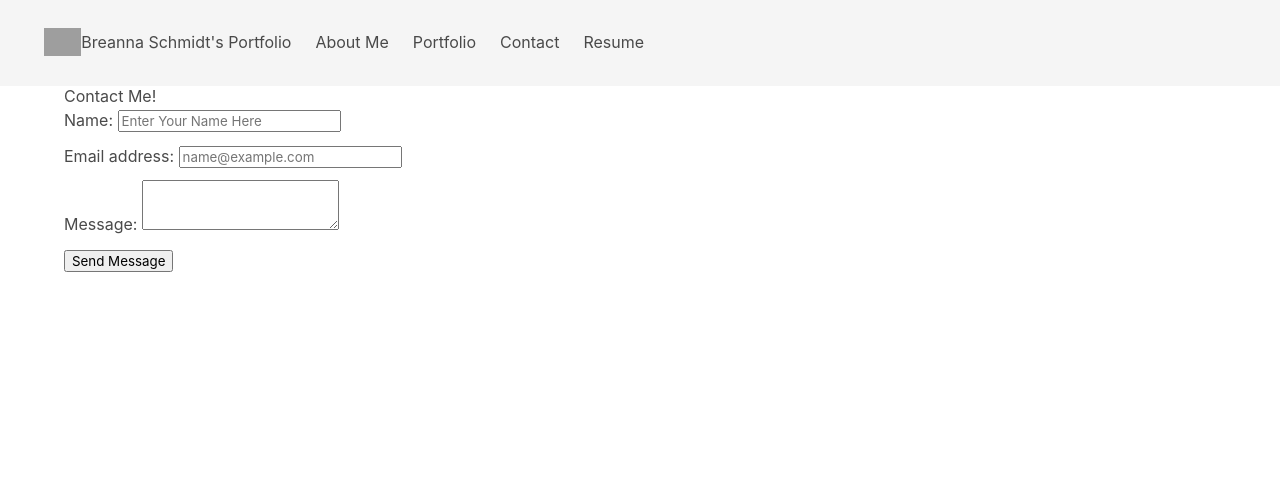
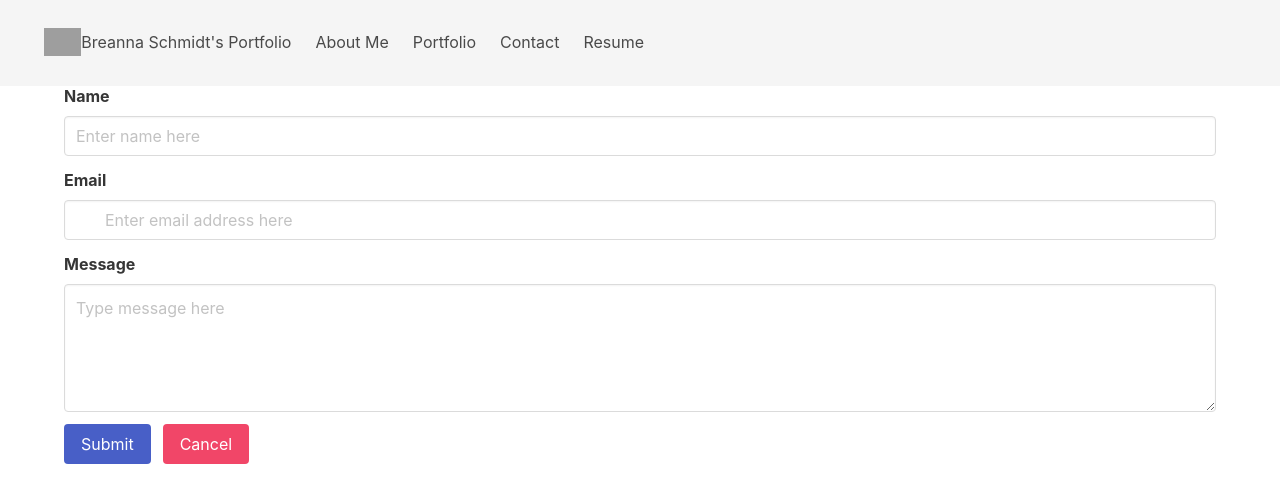
Before and after one commit to breschmidt182/reactPortfolio, a React (Create React App) app in the folder portfolio/: page /contact in a window 1280 px wide. Shown: the top 502 px of the page. Built offline with nearby package versions, Linux system fonts and the light colour scheme; grey boxes are pictures that could not be loaded.

Commit message:
added alt descriptions to all images.Fixed styling of contact form

```diff
--- a/portfolio/src/components/Navigation.js
+++ b/portfolio/src/components/Navigation.js
@@ -4,17 +4,12 @@ const Navigation = (props) => {
 	<nav className="navbar is-light has-shadow is-spaced" role="navigation" aria-label="main navigation">
   <div className="navbar-brand">
     <a className="navbar-item" href="/">
-      <img src="https://www.freepnglogos.com/uploads/circle-png/grunge-frame-circle-png-clipart-29.png"></img>
-     Breanna Schmidt's Portfolio</a>
-
-    <a role="button" className="navbar-burger" aria-label="menu" aria-expanded="false" data-target="navbarBasicExample">
-      <span aria-hidden="true"></span>
-      <span aria-hidden="true"></span>
-      <span aria-hidden="true"></span>
-    </a>
+      <img src="https://www.freepnglogos.com/uploads/circle-png/grunge-frame-circle-png-clipart-29.png" alt="sketched out circle"></img>
+     Breanna Schmidt's Portfolio
+		</a>
   </div>
 
-  <div id="navbarBasicExample" className="navbar-menu">
+  <div id="navbarBasicExample" className="navbar-menu has-dropdown is-active">
     <div className="navbar-start">
       <a className="navbar-item" href="/about">
         About Me
@@ -32,19 +27,6 @@ const Navigation = (props) => {
         Resume
       </a>
     </div>
-
-    {/* <div class="navbar-end">
-      <div class="navbar-item">
-        <div class="buttons">
-          <a class="button is-primary">
-            <strong>Sign up</strong>
-          </a>
-          <a class="button is-light">
-            Log in
-          </a>
-        </div>
-      </div>
-    </div> */}
   </div>
 </nav>
  )
--- a/portfolio/src/pages/Contact.js
+++ b/portfolio/src/pages/Contact.js
@@ -1,31 +1,38 @@
-import Buton from 'react-bootstrap/Button'
-import Form from 'react-bootstrap/Form'
 function Contact() {
 	return (
-		<div>
-			<h3>Contact Me!</h3>
-			<form>
-				<Form.Group className='mb-3' controlId='formBasicName'>
-					<Form.Label>Name: </Form.Label>
-					<Form.Control size="lg" type="string" placeholder='Enter Your Name Here' />
-				</Form.Group>
+		<form>
+			<div className='field'>
+				<label className='label'>Name</label>
+				<div className='control'>
+					<input className='input' type='text' placeholder='Enter name here'></input>
+				</div>
+			</div>
+			<div className='field'>
+				<label className='label'>Email</label>
+				<div className='control has-icons-left has-icons-right'>
+					<input className='input' type='email' placeholder='Enter email address here'></input>
+					<span className='icon is-small is-left'>
+						<i className='fas fa-envelope'></i>
+					</span>
+				</div>
+			</div>
 
-				<Form>
-      <Form.Group className="mb-3" controlId="formBasicEmail">
-        <Form.Label>Email address: </Form.Label>
-        <Form.Control size="lg" type="email" placeholder="name@example.com" />
-      </Form.Group>
+			<div className='field'>
+				<label className='label'>Message</label>
+				<div className='control'>
+					<textarea className='textarea' placeholder='Type message here'></textarea>
+				</div>
+			</div>
 
-      <Form.Group className="mb-3" controlId="formBasicText">
-        <Form.Label>Message: </Form.Label>
-        <Form.Control size="lg" as="textarea" rows={3} />
-      </Form.Group>
-    </Form>
-				<Buton variant="primary" type="send">
-					Send Message
-				</Buton>
-			</form>
-		</div>
+			<div className='field is-grouped'>
+				<div className='control'>
+					<button className='button is-link'>Submit</button>
+				</div>
+				<div className='control'>
+					<button className='button is-link is-danger'>Cancel</button>
+				</div>
+			</div>
+		</form>
 	)
 }
 
--- a/portfolio/src/pages/Home.js
+++ b/portfolio/src/pages/Home.js
@@ -25,7 +25,7 @@ function Home() {
 		<div className="tile is-child box">
 				<p className="title">About Me</p>
 				<a href="/about">
-				<img src={require("../images/me.JPG")}></img>
+				<img src={require("../images/me.JPG")} alt='Breanna Schmidt'></img>
 				</a>
 			</div>
 
@@ -40,7 +40,7 @@ function Home() {
 			<div className="tile is-child box">
 				<p className="title">A Brief Look at My Projects</p>
 				<a href="/portfolio">
-				<img src={require("../images/Img4homePg.jpg")}></img>
+				<img src={require("../images/Img4homePg.jpg")} alt='Computer screen with lines of code on screen'></img>
 				</a>
 			</div>
 		</div>
```
